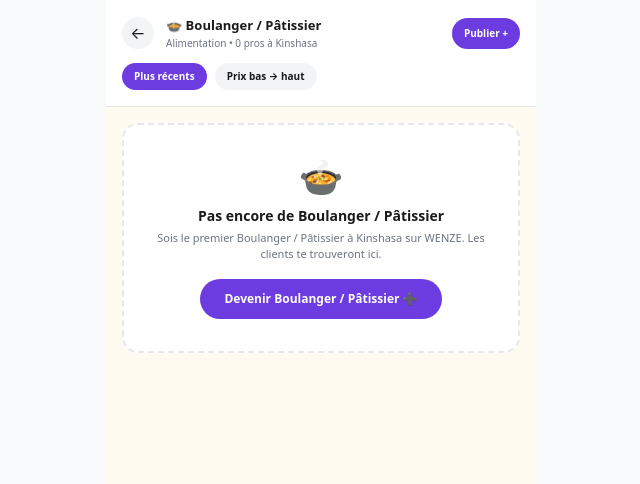
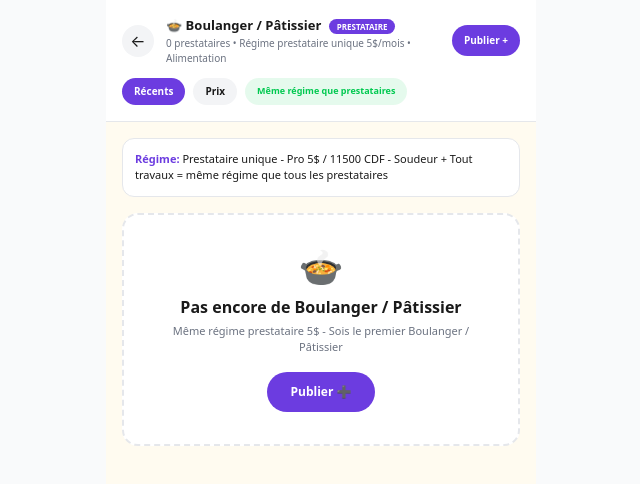
Before and after one commit to kongolokelvin47-cmd/Wenze-pwa, a Next.js app: page /categorie/alimentation/boulanger in a window 1280 px wide. Shown: the top 484 px of the page, without its empty margins (319-959 px from the left). Built offline with nearby package versions, Linux system fonts and the light colour scheme.

Commit message:
Refactor page.tsx for improved readability and logic

```diff
--- a/app/categorie/[slug]/[activite]/page.tsx
+++ b/app/categorie/[slug]/[activite]/page.tsx
@@ -12,46 +12,40 @@ export default function ActivitePage() {
   const actSlug = (params.activite as string)?.toLowerCase();
   const cat = getCategorieById(catId);
   const act = cat ? getActiviteById(catId, actSlug) : null;
-
   const [allAnnonces, setAllAnnonces] = useState<any[]>([]);
   const [tri, setTri] = useState<"recent"|"prix">("recent");
 
   useEffect(()=>{
-    try {
-      const list = JSON.parse(localStorage.getItem("wenze_annonces_list") || "[]");
-      setAllAnnonces(list);
-    } catch {}
+    try { setAllAnnonces(JSON.parse(localStorage.getItem("wenze_annonces_list") || "[]")); } catch {}
   },[]);
+
+  // ✅ LES 2 AU MEME REGIME QUE PRESTATAIRES - pas de distinction
+  const isPrestataireRegime = true; // Tous au même régime Pro 5$
+  const isSpecialDisplay = actSlug === "soudeur" || actSlug === "tout-travaux-techniques";
 
   const filtered = useMemo(()=>{
     if(!cat) return [];
     return allAnnonces.filter((a:any)=>{
       const catField = (a.categorieId || a.categorie || "").toLowerCase();
       const actField = (a.activiteId || a.activite || "").toLowerCase();
-
-      const matchCat = catField === cat.id || catField.includes(cat.id) || catField.includes(cat.titreCourt.toLowerCase()) || cat.titre.toLowerCase().includes(catField);
+      const matchCat = catField === cat.id || catField.includes(cat.id) || catField.includes(cat.titreCourt.toLowerCase());
       if(!matchCat) return false;
-
-      if(actSlug === "tout-travaux-techniques"){
-        // Tout travaux = affiche tout ce qui est dans technique + soudeur + carreleur etc
-        return true; // On affiche tout de la catégorie technique quand on est dans tout travaux
-      }
-      return actField === actSlug || actField.includes(actSlug) || actSlug.includes(actField);
+      // Si on est dans soudeur ou tout travaux, on affiche TOUT le technique = même régime prestataire
+      if(isSpecialDisplay) return true;
+      return actField === actSlug || actField.includes(actSlug);
     }).sort((a,b)=>{
       if(tri==="prix") return (a.prix||0) - (b.prix||0);
-      return new Date(b.createdAt||0).getTime() - new Date(a.createdAt||0).getTime();
+      return new Date(b.createdAt||b.date||0).getTime() - new Date(a.createdAt||a.date||0).getTime();
     });
-  },[allAnnonces, catId, actSlug, cat, tri]);
+  },[allAnnonces, catId, actSlug, cat, isSpecialDisplay, tri]);
 
   const getWaLink = (p:any)=>{
     const num = cleanWhatsapp(p.ownerWhatsapp || p.whatsapp);
-    if(!num) return "#";
-    const msg = `Bonjour ${p.user||''} 👋 WENZE - Je veux ton service ${act?.label} "${p.titre}" à ${p.prix}$ - Kinshasa`;
-    return `https://wa.me/${num}?text=${encodeURIComponent(msg)}`;
+    return num ? `https://wa.me/${num}?text=${encodeURIComponent(`Bonjour ${p.user||''} 👋 WENZE Prestataire ${act?.label} "${p.titre}" ${p.prix}$`)}` : "#";
   };
 
-  if(!cat) return <div className="p-8 text-center"><p>Catégorie introuvable</p><Link href="/categorie" className="text-[#6C3CE0]">Retour</Link></div>;
-  if(!act) return <div className="p-8 text-center"><p>Activité "{actSlug}" introuvable dans {cat.titre}</p><Link href={`/categorie/${catId}`} className="text-[#6C3CE0]">Retour {cat.titreCourt}</Link></div>;
+  if(!cat) return <div className="p-8 text-center"><Link href="/categorie" className="text-[#6C3CE0]">Retour</Link></div>;
+  if(!act) return <div className="p-8 text-center"><Link href={`/categorie/${catId}`} className="text-[#6C3CE0]">Retour {cat.titreCourt}</Link></div>;
 
   return (
     <div className="max-w-[430px] mx-auto bg-[#FFFBF0] min-h-screen pb-24">
@@ -59,46 +53,46 @@ export default function ActivitePage() {
         <div className="flex items-center gap-3">
           <Link href={`/categorie/${catId}`} className="w-8 h-8 bg-gray-100 rounded-full flex items-center justify-center">←</Link>
           <div className="flex-1">
-            <h1 className="font-black text-[13px]">{cat.icon} {act.label}</h1>
-            <p className="text-[10px] text-gray-500">{cat.titreCourt} • {filtered.length} pros à Kinshasa</p>
+            <h1 className="font-black text-[13px]">{cat.icon} {act.label} <span className="text-[8px] bg-[#6C3CE0] text-white px-2 py-0.5 rounded-full ml-1">PRESTATAIRE</span></h1>
+            <p className="text-[10px] text-gray-500">{filtered.length} prestataires • Régime prestataire unique 5$/mois • {cat.titreCourt}</p>
           </div>
           <Link href={`/publier?categorie=${catId}&activite=${actSlug}`} className="bg-[#6C3CE0] text-white text-[10px] font-bold px-3 py-2 rounded-full">Publier +</Link>
         </div>
         <div className="flex gap-2 mt-3">
-          <button onClick={()=>setTri("recent")} className={`text-[10px] px-3 py-1.5 rounded-full font-bold ${tri==="recent" ? "bg-[#6C3CE0] text-white" : "bg-gray-100"}`}>Plus récents</button>
-          <button onClick={()=>setTri("prix")} className={`text-[10px] px-3 py-1.5 rounded-full font-bold ${tri==="prix" ? "bg-[#6C3CE0] text-white" : "bg-gray-100"}`}>Prix bas → haut</button>
+          <button onClick={()=>setTri("recent")} className={`text-[10px] px-3 py-1.5 rounded-full font-bold ${tri==="recent" ? "bg-[#6C3CE0] text-white" : "bg-gray-100"}`}>Récents</button>
+          <button onClick={()=>setTri("prix")} className={`text-[10px] px-3 py-1.5 rounded-full font-bold ${tri==="prix" ? "bg-[#6C3CE0] text-white" : "bg-gray-100"}`}>Prix</button>
+          <span className="text-[9px] bg-[#00C950]/10 text-[#00C950] px-3 py-1.5 rounded-full font-bold">Même régime que prestataires</span>
         </div>
       </header>
 
       <div className="p-4">
+        <div className="bg-white border rounded-xl p-3 mb-4 text-[11px]">
+          <b className="text-[#6C3CE0]">Régime:</b> Prestataire unique - Pro 5$ / 11500 CDF - Soudeur + Tout travaux = même régime que tous les prestataires
+        </div>
+
         {filtered.length === 0 ? (
           <div className="bg-white border-2 border-dashed rounded-2xl p-8 text-center">
             <p className="text-4xl">{cat.icon}</p>
-            <p className="font-black text-[14px] mt-2">Pas encore de {act.label}</p>
-            <p className="text-[11px] text-gray-500 mt-1">Sois le premier {act.label} à Kinshasa sur WENZE. Les clients te trouveront ici.</p>
-            <Link href={`/publier?categorie=${catId}&activite=${actSlug}`} className="mt-4 inline-block bg-[#6C3CE0] text-white text-xs font-bold px-6 py-3 rounded-full">Devenir {act.label} ➕</Link>
-            {actSlug === "tout-travaux-techniques" && <p className="text-[10px] text-gray-400 mt-3">Inclut: Soudeur, Carreleur, Vitreur, Aluminium, Maçon, etc.</p>}
+            <p className="font-black mt-2">Pas encore de {act.label}</p>
+            <p className="text-[11px] text-gray-500 mt-1">Même régime prestataire 5$ - Sois le premier {act.label}</p>
+            <Link href={`/publier?categorie=${catId}&activite=${actSlug}`} className="mt-4 inline-block bg-[#6C3CE0] text-white text-xs font-bold px-6 py-3 rounded-full">Publier ➕</Link>
           </div>
         ) : (
           <div className="grid grid-cols-2 gap-3">
-            {filtered.map((p:any)=>{
-              const prixTxt = p.prixCDF ? `${Number(p.prixCDF).toLocaleString()} CDF` : `${p.prix}$`;
-              return (
-                <div key={p.id} className="bg-white border rounded-2xl overflow-hidden shadow-sm hover:shadow-md transition flex flex-col">
-                  <Link href={`/produit/${p.id}`} className="w-full aspect-[4/3] bg-white flex items-center justify-center overflow-hidden relative">
-                    {p.photo ? <img src={p.photo} alt={p.titre} className="max-w-full max-h-full object-contain" /> : <span className="text-2xl">📦</span>}
-                    <span className="absolute top-2 right-2 bg-black/70 text-white text-[8px] px-2 py-1 rounded-full">🔒 {cleanWhatsapp(p.ownerWhatsapp||p.whatsapp).slice(-4)}</span>
-                    {actSlug === "tout-travaux-techniques" && <span className="absolute top-2 left-2 bg-[#6C3CE0] text-white text-[7px] px-1.5 py-0.5 rounded-full font-bold">TOUT TRAVAUX</span>}
-                  </Link>
-                  <div className="p-2.5 flex-1 flex flex-col">
-                    <p className="font-bold text-[#6C3CE0] text-[12px] truncate">{prixTxt}</p>
-                    <Link href={`/produit/${p.id}`}><p className="text-[11px] font-semibold leading-tight line-clamp-2 h-7">{p.titre}</p></Link>
-                    <p className="text-[9px] text-gray-400 truncate mt-0.5">👤 {p.user||"Anonyme"} • {act.label}</p>
-                    <a href={getWaLink(p)} target="_blank" rel="noopener noreferrer" className="mt-2 w-full bg-[#00C950] hover:bg-[#00b247] text-white text-[10px] font-bold py-2.5 rounded-full flex justify-center items-center gap-1">💬 WhatsApp</a>
-                  </div>
+            {filtered.map((p:any)=>(
+              <div key={p.id} className="bg-white border rounded-2xl overflow-hidden flex flex-col">
+                <Link href={`/produit/${p.id}`} className="aspect-[4/3] flex items-center justify-center relative bg-white overflow-hidden">
+                  {p.photo ? <img src={p.photo} className="max-w-full max-h-full object-contain"/> : <span>📦</span>}
+                  <span className="absolute top-2 right-2 bg-black/70 text-white text-[8px] px-2 py-1 rounded-full">🔒 {cleanWhatsapp(p.ownerWhatsapp||p.whatsapp).slice(-4)}</span>
+                </Link>
+                <div className="p-2.5">
+                  <p className="font-bold text-[#6C3CE0] text-[12px]">{p.prix}$</p>
+                  <p className="text-[11px] font-semibold line-clamp-2 h-7">{p.titre}</p>
+                  <p className="text-[9px] text-gray-400">👤 {p.user} • Prestataire Pro</p>
+                  <a href={getWaLink(p)} target="_blank" className="mt-2 w-full bg-[#00C950] text-white text-[10px] font-bold py-2.5 rounded-full flex justify-center">💬 WhatsApp</a>
                 </div>
-              );
-            })}
+              </div>
+            ))}
           </div>
         )}
       </div>
```
